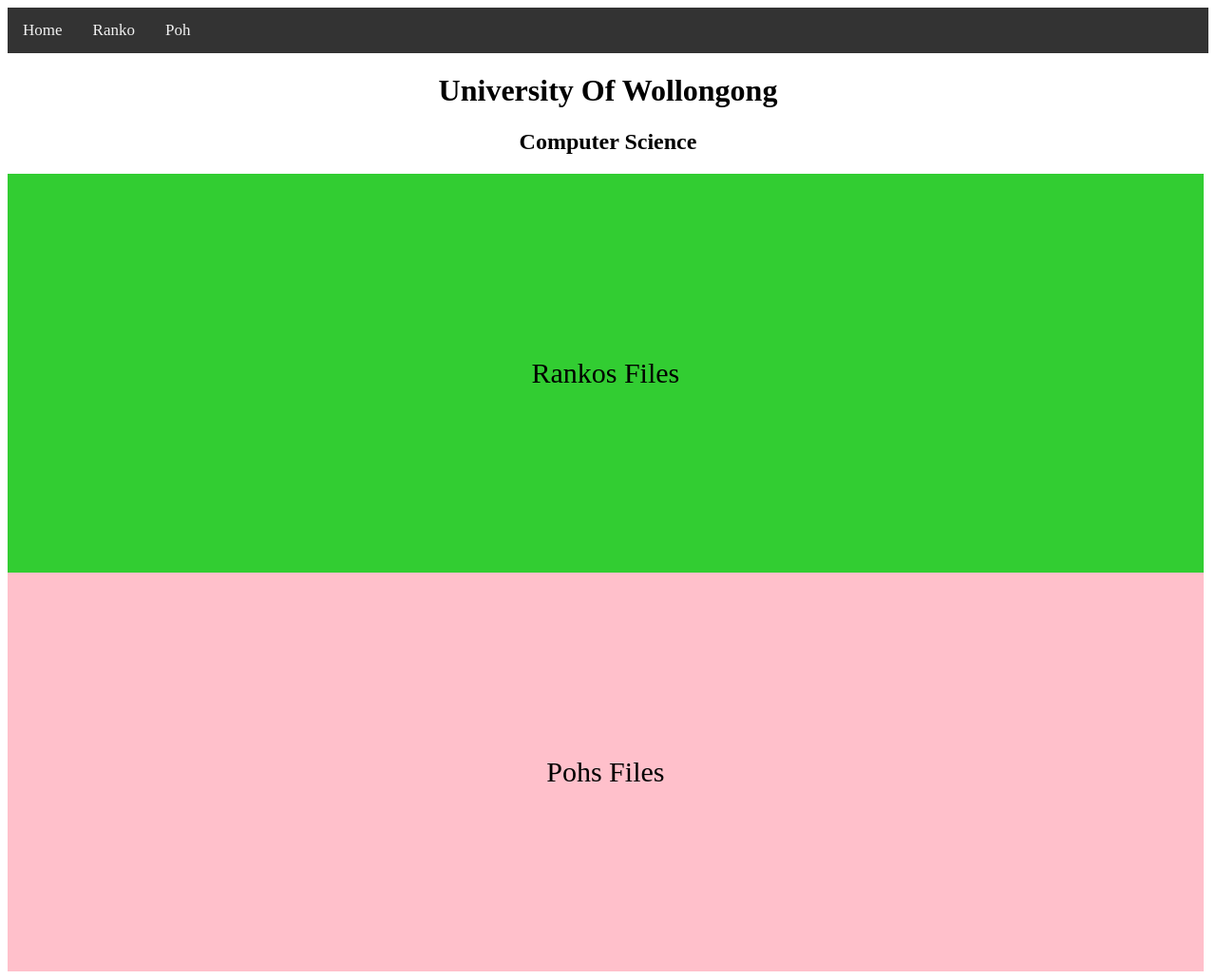
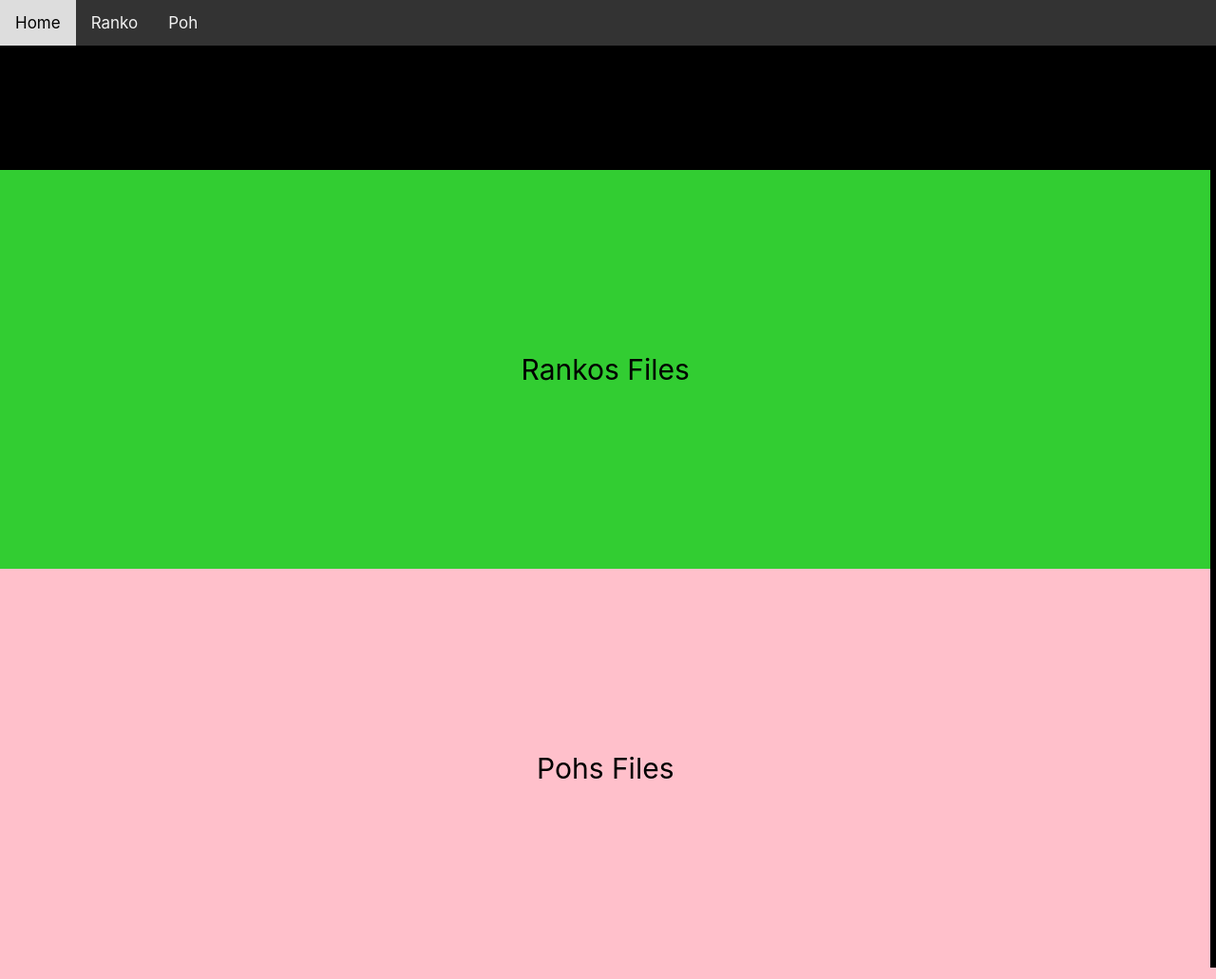
Before and after one commit to rankopolat/Project, a PHP site: page / in a window 1280 px wide. Shown: the whole page at 95% size. Run offline with PHP 8.4, Linux system fonts and the light colour scheme.

Commit message:
Update style1.css

```diff
--- a/style1.css
+++ b/style1.css
@@ -1,4 +1,14 @@
+body {
+  font-family: -apple-system, BlinkMacSystemFont, 'Segoe UI', Roboto, Oxygen, Ubuntu, Cantarell, 'Open Sans', 'Helvetica Neue', sans-serif;
+  padding: 0;
+  background: black;
+  margin: 0;
+}
 
+canvas {
+  width: 100%;
+  height: 100%;
+}
 .topbar {
   background-color: #333;
   overflow: hidden;
```
